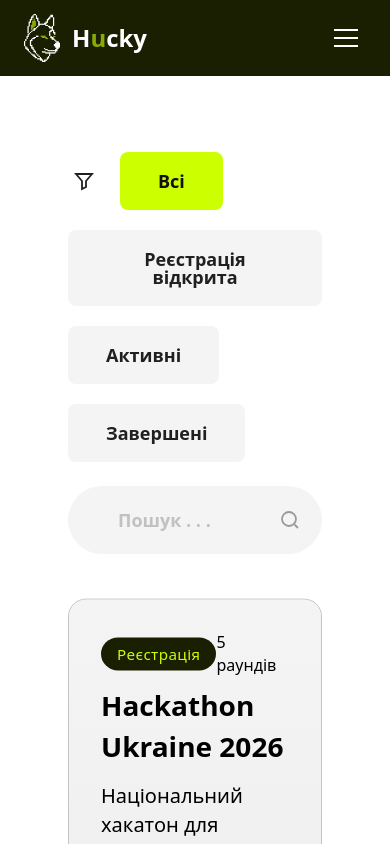
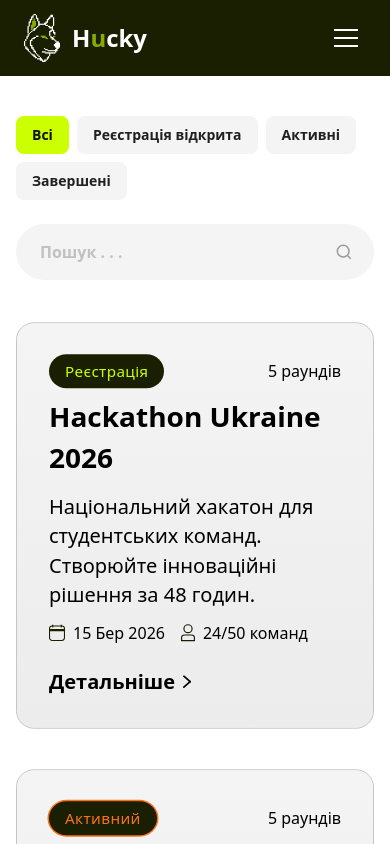
Before and after one commit to aidoteam10-art/Hucky, a SvelteKit app in the folder frontend/: page /tournaments in a window 390 px wide. Shown: the top 844 px of the page. Built offline with nearby package versions, Linux system fonts and the light colour scheme.

Commit message:
Додано адаптивність для сторінки турнірів

```diff
--- a/frontend/src/routes/(app)/tournaments/+page.svelte
+++ b/frontend/src/routes/(app)/tournaments/+page.svelte
@@ -29,11 +29,13 @@
   <title>Hucky - Турніри</title>
 </svelte:head>
 
-<main class=" pb-14.5 pt-19 px-17">
-  <div class="mx-auto">
+<main class="px-4 py-10 md:px-10 md:pt-19 md:pb-14.5 xl:px-17">
+  <div class="mx-auto max-w-[1440px]">
+
     <div class="mb-9 flex flex-col gap-6 xl:flex-row xl:items-center xl:justify-between">
-      <div class="flex flex-wrap items-center gap-5 md:gap-6">
-        <div class="flex h-8 w-8 items-center justify-center">
+
+      <div class="flex flex-wrap items-center gap-3 md:gap-6">
+        <div class="hidden sm:flex h-8 w-8 items-center justify-center">
           <svg
                   class="h-6 w-6 fill-none stroke-[1.8] stroke-[#202020]"
                   viewBox="0 0 24 24"
@@ -42,9 +44,10 @@
           </svg>
         </div>
 
+        <div class="flex flex-wrap gap-2 md:gap-4">
           {#each filterOptions as option}
             <button
-                  class="rounded-lg px-9.5 py-5 text-lg font-bold leading-none transition {
+                    class="rounded-lg px-4 py-3 text-sm font-bold leading-none transition md:px-9.5 md:py-5 md:text-lg {
         currentFilter === option.id
           ? 'bg-[#CCFF00] text-[#111111]'
           : 'bg-[#F4F4F5] text-[#202020] hover:bg-[#D9D9D9]'
@@ -55,17 +58,18 @@
             </button>
           {/each}
         </div>
+      </div>
 
       <div class="relative w-full xl:w-115">
         <input
                 type="text"
                 bind:value={searchQuery}
                 placeholder="Пошук . . ."
-                class="w-full rounded-full border-none bg-[#F4F4F5] px-12.5 py-5 font-semibold text-lg text-[#8e8e8e] outline-none"
+                class="w-full rounded-full border-none bg-[#F4F4F5] px-6 py-4 font-semibold text-base text-[#8e8e8e] outline-none md:px-12.5 md:py-5 md:text-lg"
         />
 
         <svg
-                class="absolute right-5 top-1/2 h-6 w-6 -translate-y-1/2 fill-none stroke-[1.8] stroke-[#9a9a9a]"
+                class="absolute right-5 top-1/2 h-5 w-5 -translate-y-1/2 fill-none stroke-[1.8] stroke-[#9a9a9a] md:h-6 md:w-6"
                 viewBox="0 0 24 24"
         >
           <circle cx="11" cy="11" r="7"></circle>
@@ -74,10 +78,10 @@
       </div>
     </div>
 
-    <section class="tournaments-grid mx-auto grid grid-cols-1 gap-x-7 gap-y-7 md:grid-cols-2 xl:grid-cols-3">
+    <section class="tournaments-grid mx-auto grid grid-cols-1 gap-x-7 gap-y-7 sm:grid-cols-2 lg:grid-cols-3">
       {#each filteredTournaments as t (t.id)}
         <a href="/tournaments/{t.id}" class="block transition-transform duration-200 hover:scale-[1.02] active:scale-[0.98]">
-          <div class="scale-y-[0.97]">
+          <div class="h-full scale-y-[0.97]">
             <CardShell>
               <TournamentCard
                       current_state={t.current_state}
@@ -99,6 +103,8 @@
       {/each}
     </section>
 
+    <div class="mt-10">
       <Pagination bind:currentPage={currentPage} totalPages={3} />
     </div>
+  </div>
 </main>
```
Lines whose indentation alone changed are shown as unchanged.
